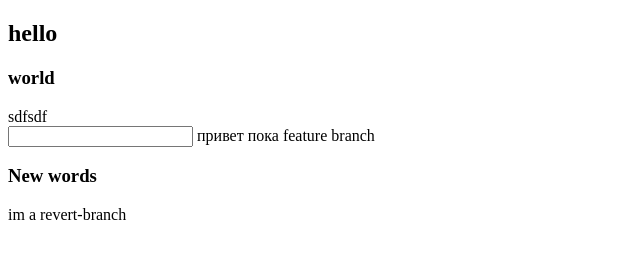
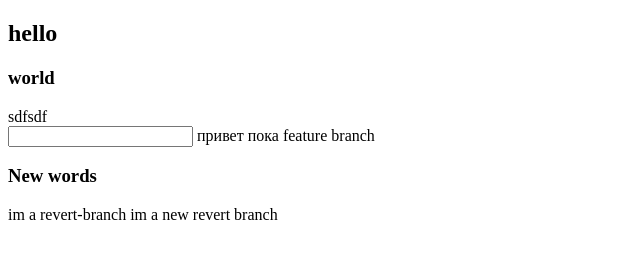
Before and after one commit to Julian2103/-, a plain HTML site: page index.html in a window 1280 px wide. Shown: the whole page, without its empty margins (0-640 px from the left). Drawn offline with Linux system fonts and the light colour scheme.

Commit message:
new revert new

```diff
--- a/index.html
+++ b/index.html
@@ -15,5 +15,6 @@
       <span>feature branch</span>
       <h3>New words</h3>
       <span>im a revert-branch</span>
+      <span>im a new revert branch</span>
    </body>
 </html>
```
